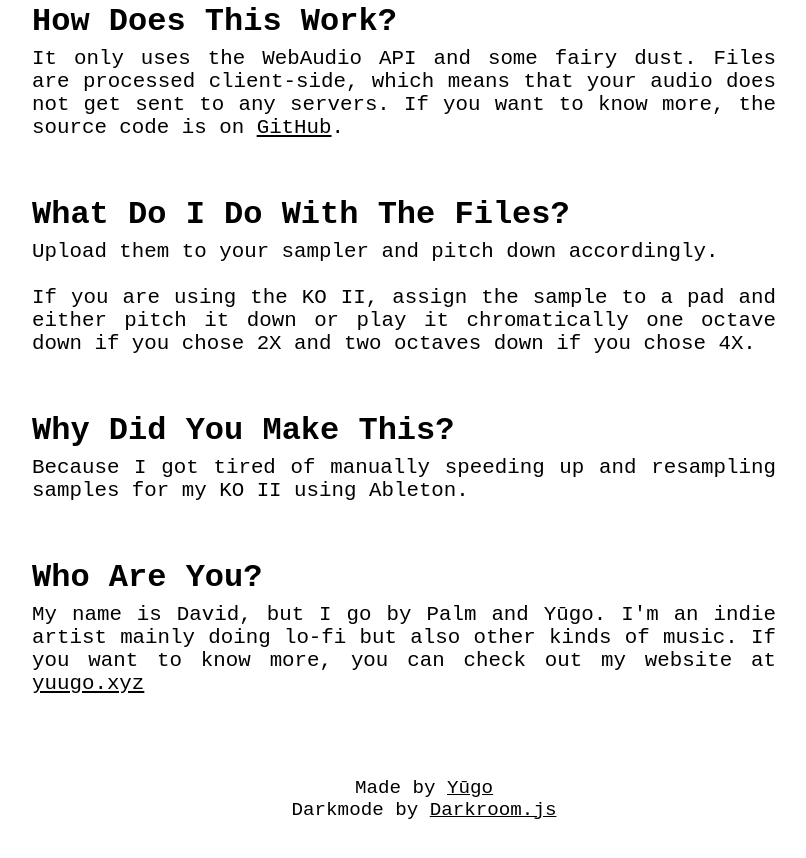
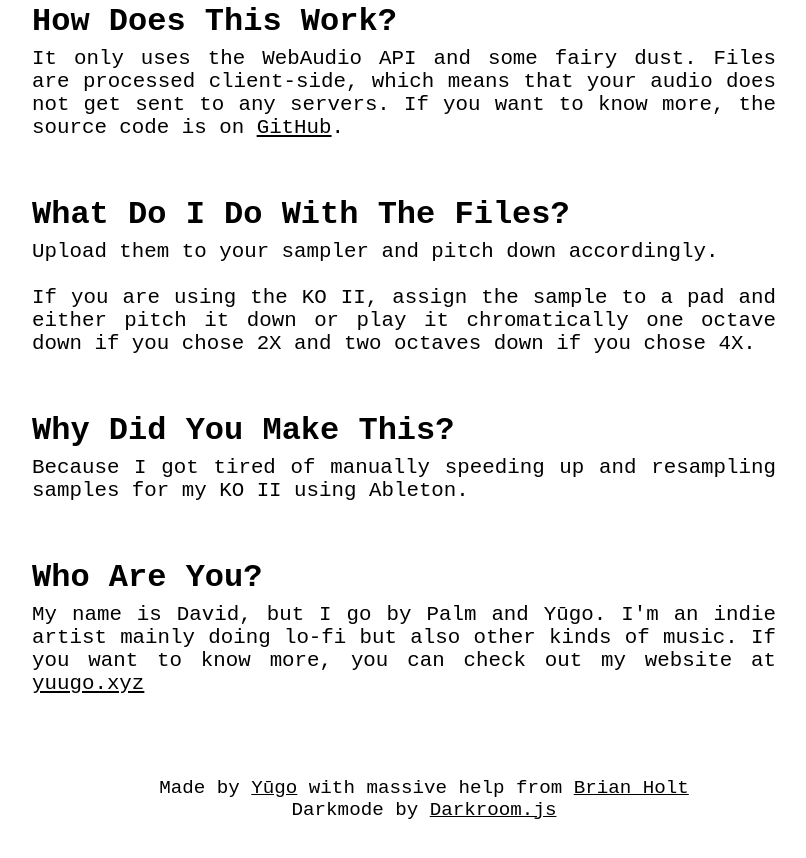
Before and after one commit to YYUUGGOO/repitch, a plain HTML site: page index.html in a window 1280 px wide. Shown: the part 1625-2483 px from the top of the page, without its empty margins (236-1042 px from the left). Drawn offline with nearby package versions, Linux system fonts and the light colour scheme; a script that the page names is missing.

Commit message:
Update footer credits in index.html

```diff
--- a/index.html
+++ b/index.html
@@ -227,7 +227,7 @@
   </div>
 
     <div class="footer">
-        <p>Made by <a href="https://yuugo.xyz">Yūgo</a> <br> Darkmode by <a href="https://darkmodejs.learn.uno/">Darkroom.js</a></p>
+        <p>Made by <a href="https://yuugo.xyz">Yūgo</a> with massive help from <a href="https://brianholt.ca/">Brian Holt</a> <br> Darkmode by <a href="https://darkmodejs.learn.uno/">Darkroom.js</a></p>
     </div>
 </body>
 
```
